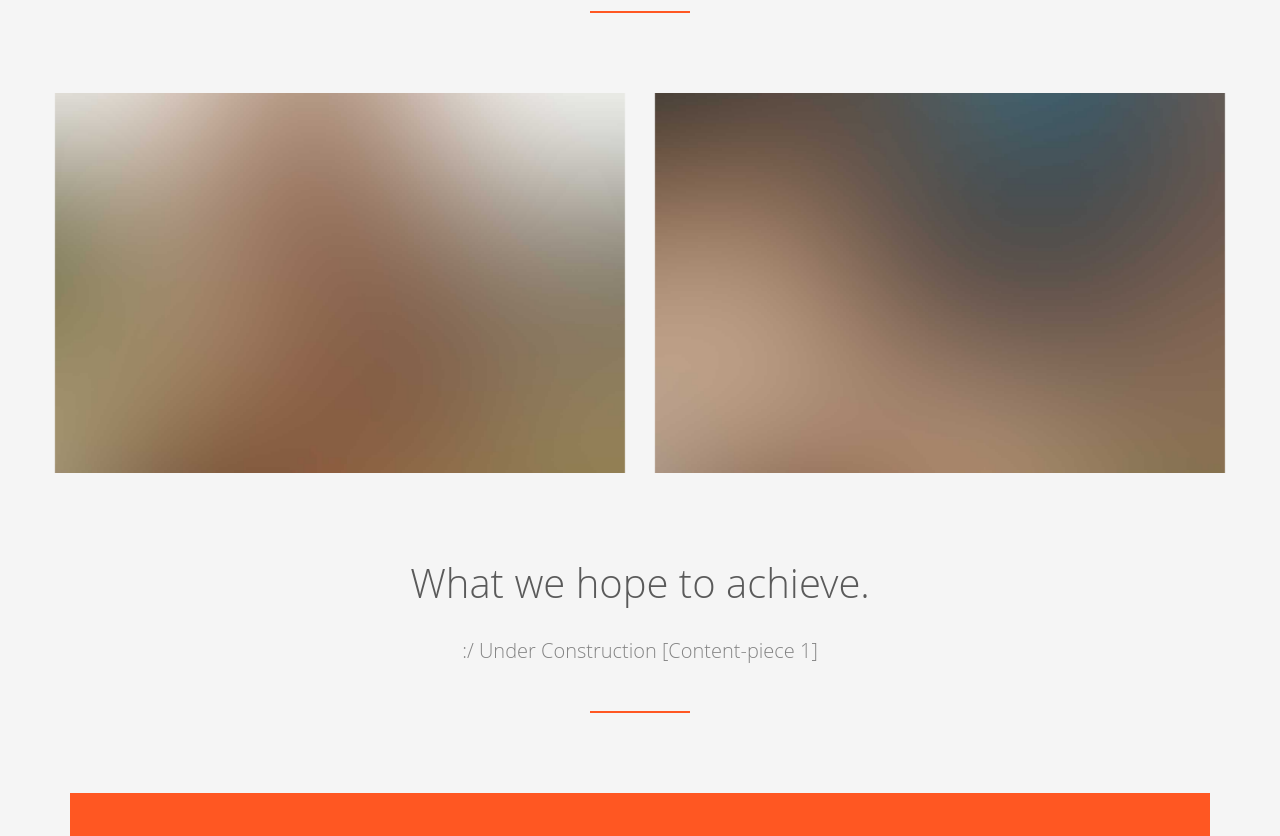
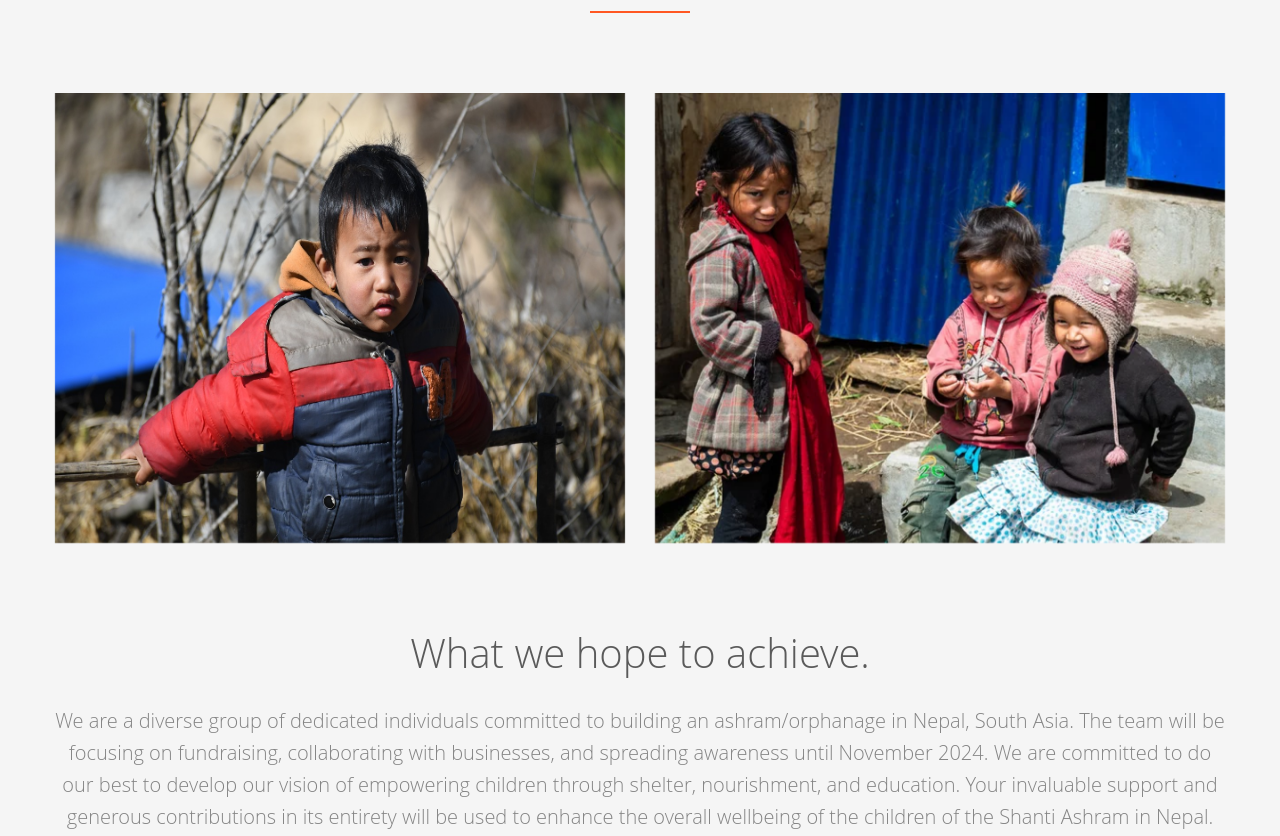
Before and after one commit to ShantiAshram/ShantiAshram, a website: page public/about.html in a window 1280 px wide. Shown: the part 1332-2168 px from the top of the page. Drawn offline with Linux system fonts and the light colour scheme; files whose address does not match are found by name.

Commit message:
about page complete

```diff
--- a/public/about.html
+++ b/public/about.html
@@ -112,7 +112,7 @@
 									</ul>
 								</li> -->
 								<li class="active"><a href="about.html">About</a></li>
-								<li><span><a href = "https://donate.stripe.com/test_fZe6pBeLkbri2v66oo" target="_blank" rel="noopener noreferrer" class="btn btn-primary btn-lg">Donate</a></span></li>
+								<li><span><a href = "https://www.gofundme.com/f/shanti-ashram?utm_medium=copy_link&utm_source=customer&utm_campaign=p_cp_guide_do&member=29498013" target="_blank" rel="noopener noreferrer" class="btn btn-primary btn-lg">Donate</a></span></li>
 								<!-- <li><a href="blog.html">Blog</a></li>
 								<li><a href="contact.html">Contact</a></li> -->
 							</ul>
@@ -163,17 +163,18 @@
 
 					<div class="row row-bottom-padded-md">
 						<div class="col-md-6 text-center animate-box">
-							<p><img src="images/cover_bg_2.jpg" alt="Free HTML5 Bootstrap Template" class="img-responsive"></p>
+							<p><img src="images/about_left_support_2.jpg" class="img-responsive"></p>
 						</div>
 						<div class="col-md-6 text-center animate-box">
-							<p><img src="images/cover_bg_3.jpg" alt="Free HTML5 Bootstrap Template" class="img-responsive"></p>
+							<p><img src="images/about_right_support_2.jpg"  class="img-responsive" height="153" width="auto"></p>
 						</div>
 					</div>
 
 					<div class="row">
 						<div class="col-md-12 text-center heading-section">
 							<h3>What we hope to achieve.</h3>
-							<p>:/ Under Construction [Content-piece 1]</p>
+							<p>We are a diverse group of dedicated individuals committed
+								to building an ashram/orphanage in Nepal, South Asia. The team will be focusing on fundraising, collaborating with businesses, and spreading awareness until November 2024. We are committed to do our best to develop our vision of empowering children through shelter, nourishment, and education. Your invaluable support and generous contributions in its entirety will be used to enhance the overall wellbeing of the children of the Shanti Ashram in Nepal.</p>
 						</div>
 					</div>
 
--- a/public/css/style.css
+++ b/public/css/style.css
@@ -1476,5 +1476,9 @@ figure {
   z-index: 9999;
   background: url(../images/hourglass.svg) center no-repeat #222222;
 }
+.img-responsive{
+  height: 450px;
+  width: auto;
+}
 
 /*# sourceMappingURL=style.css.map */
```
Also changed, not shown: public/index.html (+1 -2 lines), public/images/about_left_support_2.jpg (added), public/images/about_right_support_2.jpg (added).
